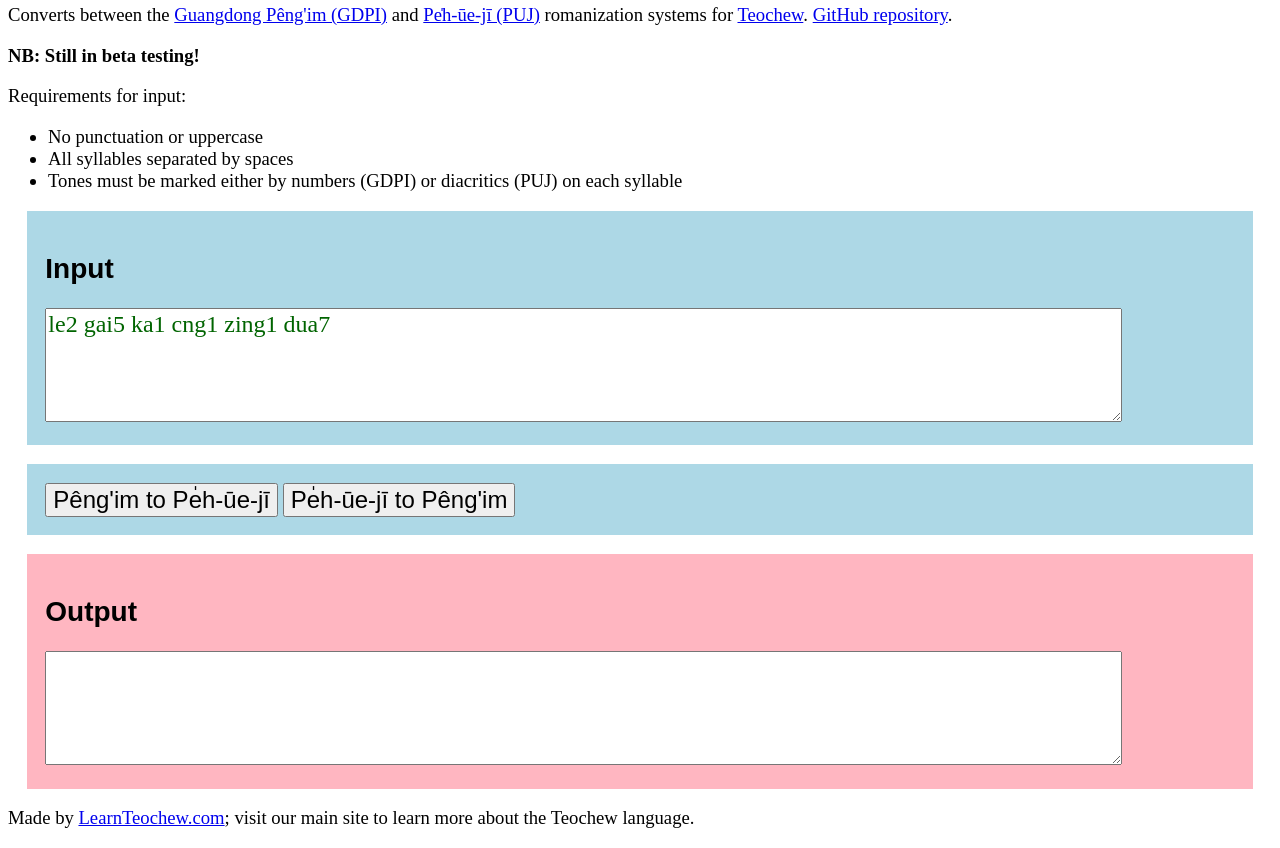
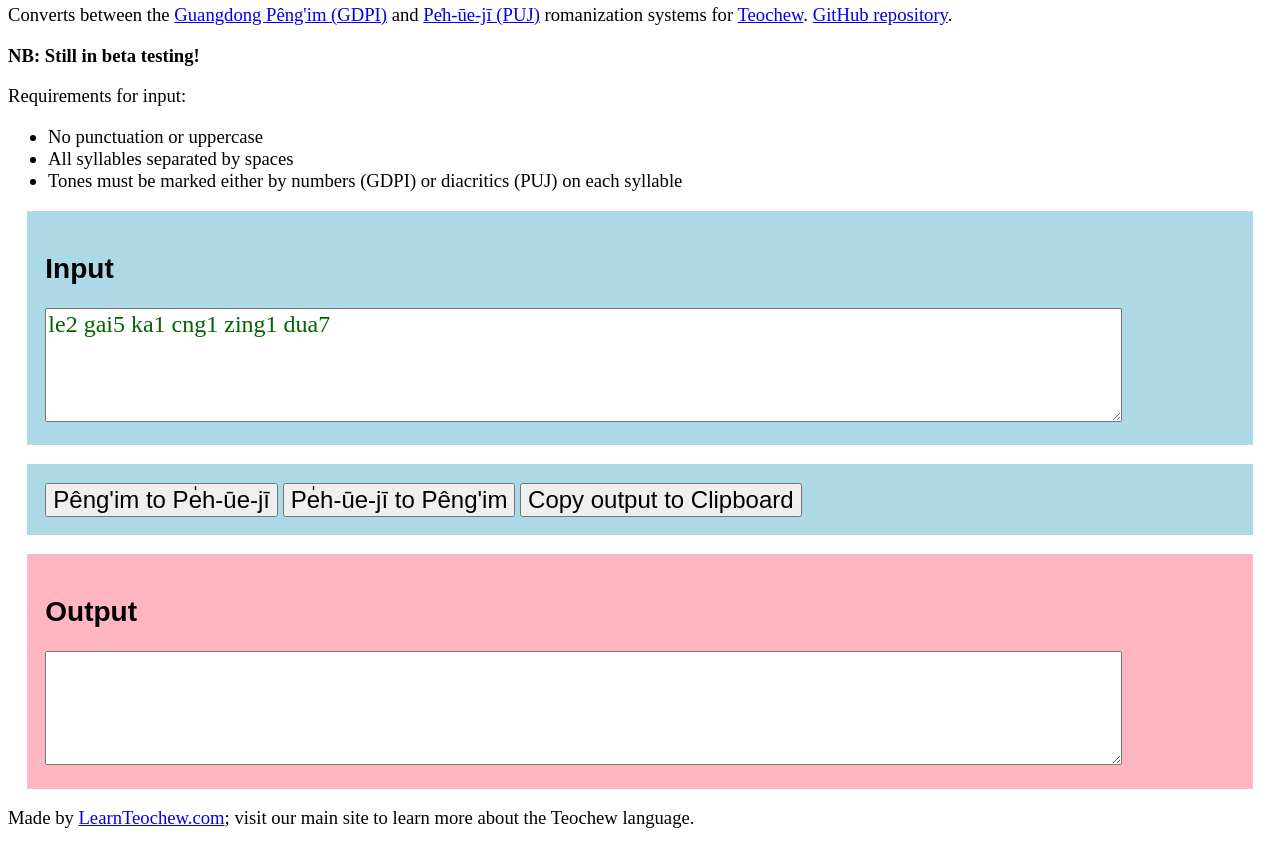
Before and after one commit to learn-teochew/pengim-js, a website with bundled scripts: page index.html in a window 1280 px wide. Shown: the part 89-937 px from the top of the page. Built offline with nearby package versions, Linux system fonts and the light colour scheme.

Commit message:
Copy to clipboard button

```diff
--- a/index.html
+++ b/index.html
@@ -4,6 +4,14 @@
     <meta charset="utf-8">
     <title>Teochew Romanization Converter</title>
     <script src="./webscript.js" type="module"></script>
+    <script>
+    function copyToClipboard() {
+      var copyText = document.getElementById("output");
+      copyText.select();
+      document.execCommand("copy");
+      alert("Copied to clipboard!");
+    }
+    </script>
 <style>
 body {
   font-size: 14pt;
@@ -35,7 +43,6 @@ button {
   padding: 1em;
   background: lightpink;
 }
-
 </style>
   </head>
   <body>
@@ -55,6 +62,8 @@ button {
     <div class="padbox-lightblue">
       <button id="gdpi2puj_button">Pêng'im to Pe̍h-ūe-jī</button>
       <button id="puj2gdpi_button">Pe̍h-ūe-jī to Pêng'im</button>
+      <button onclick="copyToClipboard()">Copy output to Clipboard</button>
+
     </div>
     <div class="padbox-lightpink">
       <h2>Output</h2>
```
